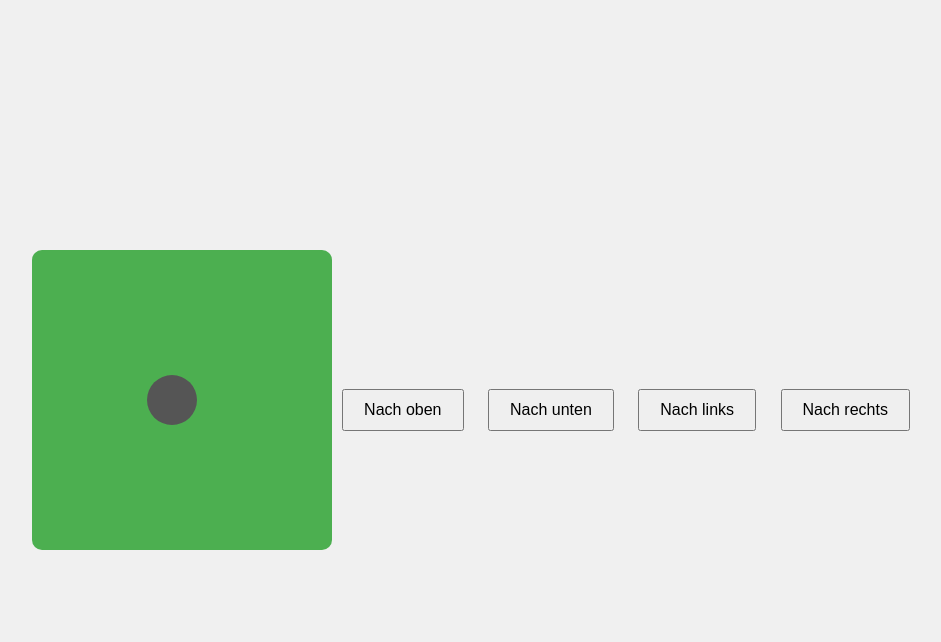
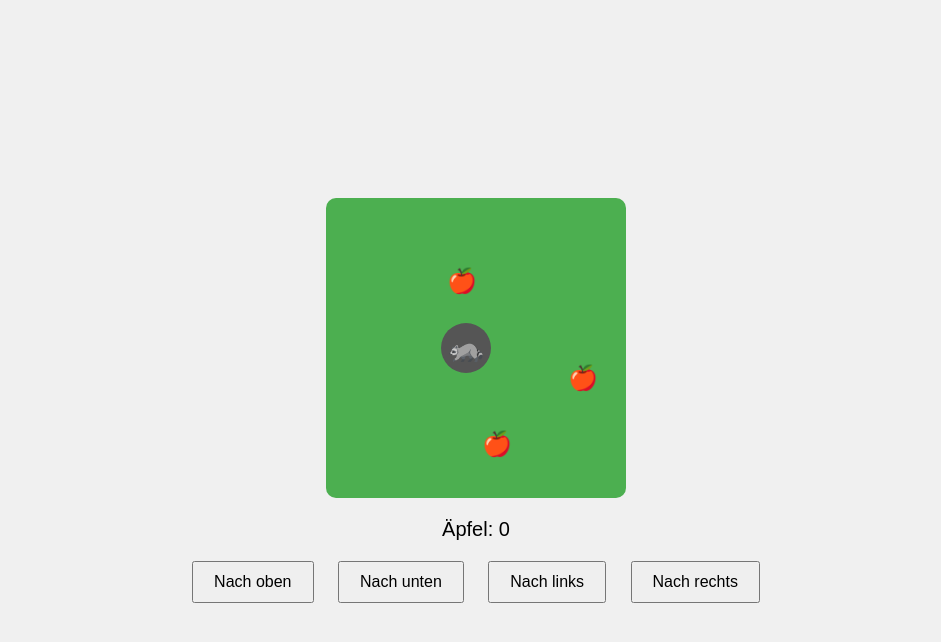
Before and after one commit to dersebas/AI, a plain HTML site: page index.html in a window 1280 px wide. Both pictures are taken after a click on the button "Nach links". Shown: the whole page, without its empty margins (164-1105 px from the left). Drawn offline with Linux system fonts and the light colour scheme.

Commit message:
Update index.html

```diff
--- a/index.html
+++ b/index.html
@@ -1,4 +1,4 @@
-  <!DOCTYPE html>
+<!DOCTYPE html>
 <html lang="de">
 <head>
     <meta charset="UTF-8">
@@ -9,6 +9,7 @@
             margin: 0;
             padding: 0;
             display: flex;
+            flex-direction: column;
             justify-content: center;
             align-items: center;
             height: 100vh;
@@ -31,6 +32,18 @@
             border-radius: 50%;
             top: 125px;
             left: 125px;
+            display: flex;
+            justify-content: center;
+            align-items: center;
+            font-size: 30px;
+        }
+        .apple {
+            position: absolute;
+            font-size: 24px;
+        }
+        #score {
+            margin-top: 20px;
+            font-size: 20px;
         }
         #controls {
             margin-top: 20px;
@@ -46,8 +59,9 @@
 </head>
 <body>
     <div id="game-container">
-        <div id="raccoon"></div>
+        <div id="raccoon">🦝</div>
     </div>
+    <div id="score">Äpfel: <span id="score-value">0</span></div>
     <div id="controls">
         <button id="up">Nach oben</button>
         <button id="down">Nach unten</button>
@@ -62,14 +76,47 @@
         const downButton = document.getElementById('down');
         const leftButton = document.getElementById('left');
         const rightButton = document.getElementById('right');
+        const scoreValue = document.getElementById('score-value');
 
         let positionX = 125;
         let positionY = 125;
+        let score = 0;
 
         function updatePosition() {
             raccoon.style.left = positionX + 'px';
             raccoon.style.top = positionY + 'px';
+            checkCollision();
         }
+
+        function checkCollision() {
+            const apples = document.querySelectorAll('.apple');
+            apples.forEach(apple => {
+                const appleRect = apple.getBoundingClientRect();
+                const raccoonRect = raccoon.getBoundingClientRect();
+
+                if (
+                    appleRect.left < raccoonRect.right &&
+                    appleRect.right > raccoonRect.left &&
+                    appleRect.top < raccoonRect.bottom &&
+                    appleRect.bottom > raccoonRect.top
+                ) {
+                    apple.remove();
+                    score++;
+                    scoreValue.textContent = score;
+                }
+            });
+        }
+
+        function createApple() {
+            const apple = document.createElement('div');
+            apple.className = 'apple';
+            apple.innerHTML = '🍎';
+            apple.style.left = Math.floor(Math.random() * 280) + 'px';
+            apple.style.top = Math.floor(Math.random() * 280) + 'px';
+            gameContainer.appendChild(apple);
+        }
+
+        setInterval(createApple, 2000);
 
         upButton.addEventListener('click', () => {
             if (positionY > 0) {
```
